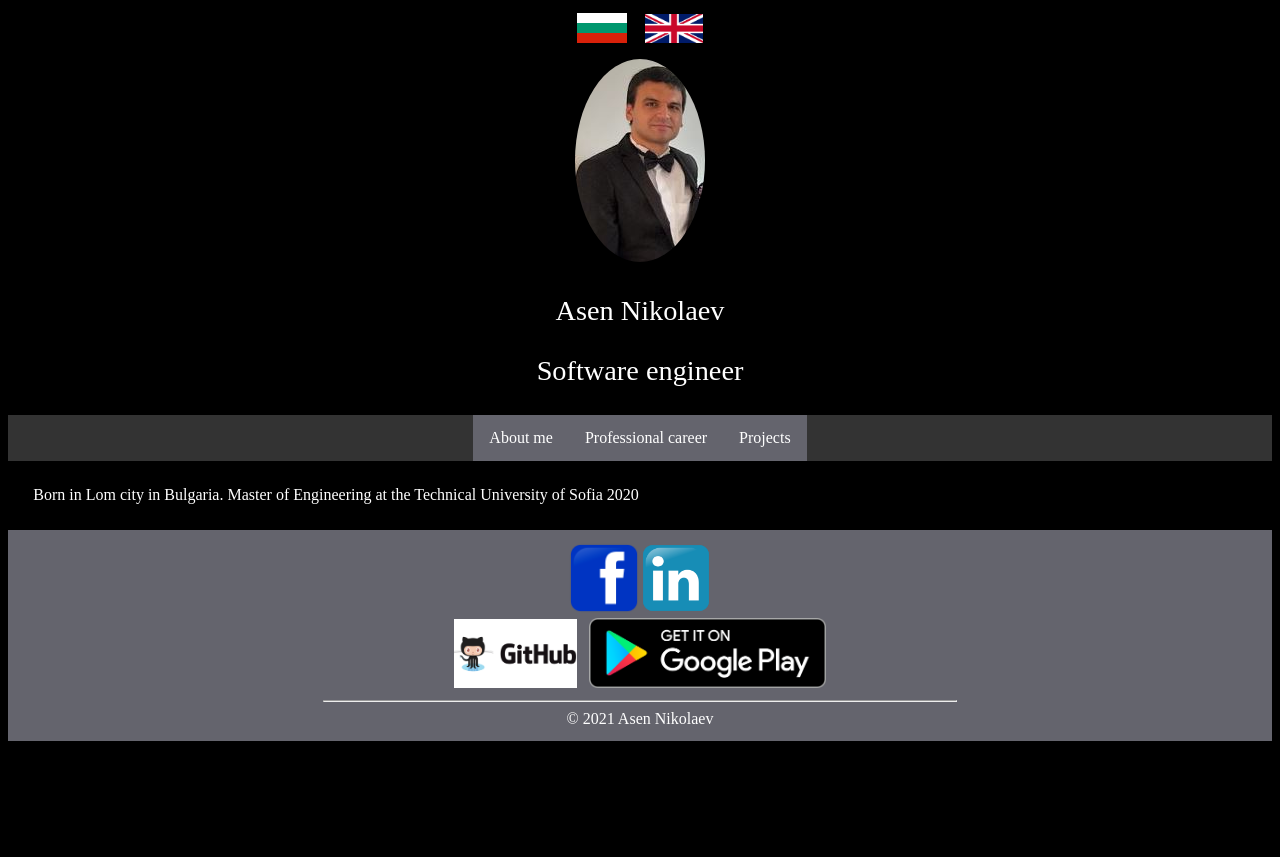
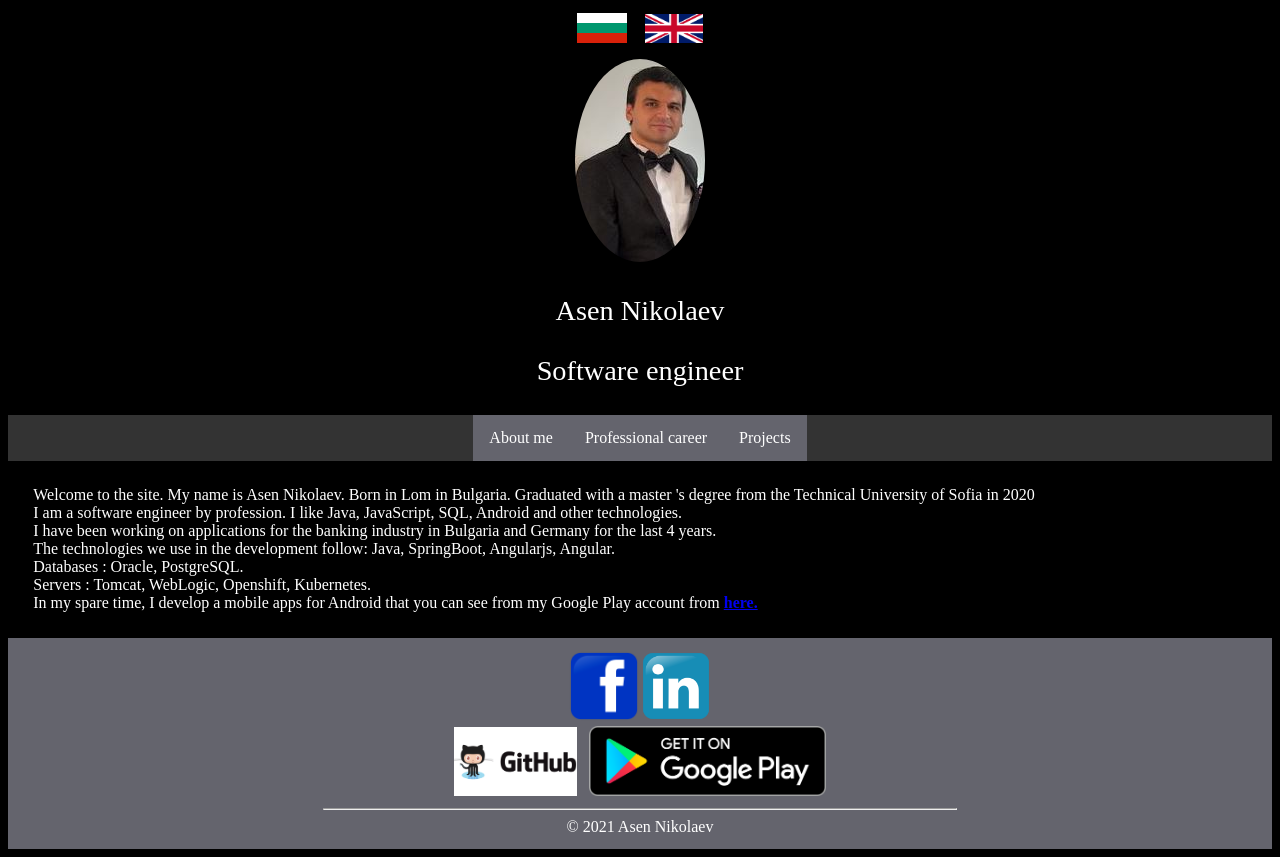
Before and after one commit to asen1995/asen-nikolaev-web-site, an Angular app: page / in a window 1280 px wide. Before the commit the page ends 800 px from the top, so only its background shows below. Built offline with nearby package versions, Linux system fonts and the light colour scheme.

Commit message:
about me english version

```diff
--- a/src/app/navigation-bar/navigation-bar.component.html
+++ b/src/app/navigation-bar/navigation-bar.component.html
@@ -21,8 +21,23 @@
 
     <div class="navigation-content-container">
         <div *ngIf="navigationContentChoosen == navigationContentType.AboutMe">
-            Born in Lom city in Bulgaria.
-            Master of Engineering at the Technical University of Sofia 2020
+                Welcome to the site. My name is Asen Nikolaev.
+                Born in Lom in Bulgaria. Graduated with a master 's degree from the Technical University of Sofia in 2020
+                <br>
+                I am a software engineer by profession. I like Java, JavaScript, SQL, Android and other technologies.
+                <br>
+                I have been working on applications for the banking industry in Bulgaria and Germany for the last 4 years.
+                <br>
+                The technologies we use in the development follow: Java, SpringBoot, Angularjs, Angular.
+                <br>
+                Databases : Oracle, PostgreSQL.
+                <br>
+                Servers : Tomcat, WebLogic, Openshift, Kubernetes.
+                <br>
+                In my spare time, I develop a mobile apps for Android that you can see from my Google Play account from
+                <a href="https://play.google.com/store/apps/developer?id=Asen+Nikolaev" target="popup">
+                    <b>here.</b>
+                </a>
         </div>
         <div *ngIf="navigationContentChoosen == navigationContentType.ProffesionalCareer">
             work as Full stack developer (July 2017 - till now )
@@ -78,7 +93,7 @@
             Сървъри : Tomcat, WebLogic, Openshift, Kubernetes.
 
             <br>
-            В свободното си време, разработвам мобилни приложение за Android които може да видите от профилът ми в Google Play от
+            В свободното си време, разработвам мобилни приложения за Android които може да видите от профилът ми в Google Play от
             <a href="https://play.google.com/store/apps/developer?id=Asen+Nikolaev" target="popup">
                 <b>тук.</b>
             </a>
```
